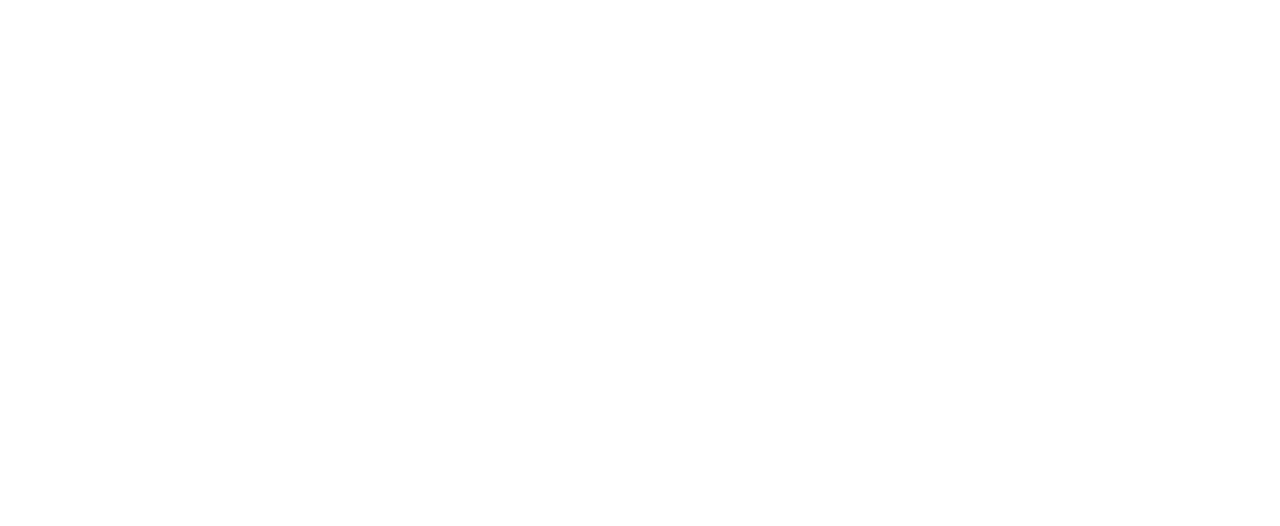
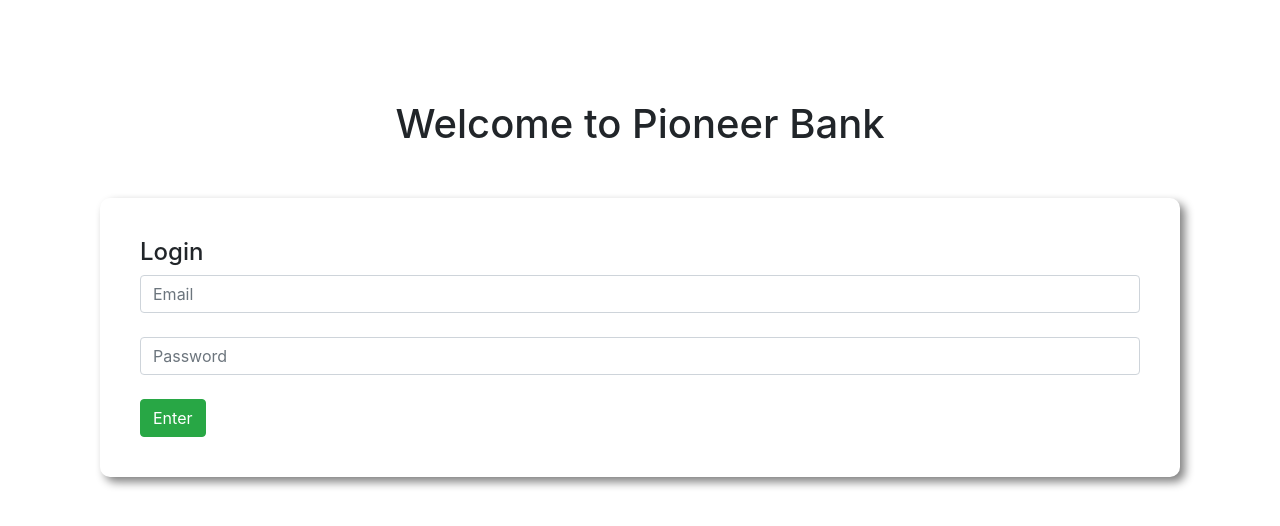
Before and after one commit to hasibmuhammad/pioneer-bank, a plain HTML site: page index.html in a window 1280 px wide. Drawn offline with nearby package versions, Linux system fonts and the light colour scheme.

Commit message:
Login Section - frontend - Done

```diff
--- a/index.html
+++ b/index.html
@@ -8,7 +8,17 @@
     <link rel="stylesheet" href="style.css">
 </head>
 <body>
-
+    <div id="login-area">
+        <h1 class="text-center">Welcome to Pioneer Bank</h1>
+        <div class="signin-area">
+            <h4>Login</h4>
+            <input type="text" class="form-control" placeholder="Email">
+            <br>
+            <input type="password" class="form-control" placeholder="Password">
+            <br>
+            <button class="btn btn-success">Enter</button>
+        </div>
+    </div>
     <script src="https://code.jquery.com/jquery-3.4.1.slim.min.js" integrity="sha384-J6qa4849blE2+poT4WnyKhv5vZF5SrPo0iEjwBvKU7imGFAV0wwj1yYfoRSJoZ+n" crossorigin="anonymous"></script>
     <script src="https://cdn.jsdelivr.net/npm/popper.js@1.16.0/dist/umd/popper.min.js" integrity="sha384-Q6E9RHvbIyZFJoft+2mJbHaEWldlvI9IOYy5n3zV9zzTtmI3UksdQRVvoxMfooAo" crossorigin="anonymous"></script>
     <script src="https://stackpath.bootstrapcdn.com/bootstrap/4.4.1/js/bootstrap.min.js" integrity="sha384-wfSDF2E50Y2D1uUdj0O3uMBJnjuUD4Ih7YwaYd1iqfktj0Uod8GCExl3Og8ifwB6" crossorigin="anonymous"></script>
--- a/style.css
+++ b/style.css
@@ -0,0 +1,10 @@
+body {
+    padding: 100px;
+}
+
+.signin-area {
+    margin-top: 50px;
+    padding: 40px;
+    border-radius: 10px;
+    box-shadow: 5px 5px 10px gray;
+}
```
